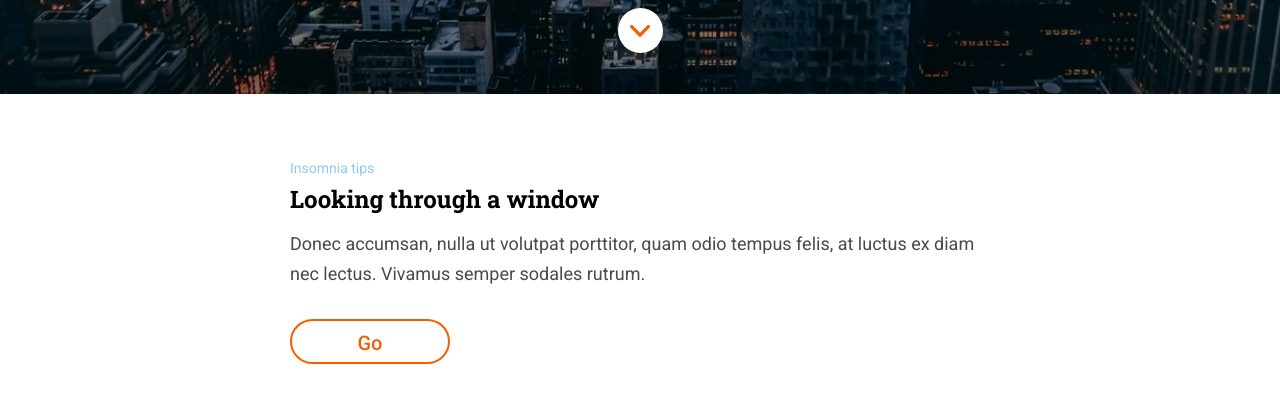
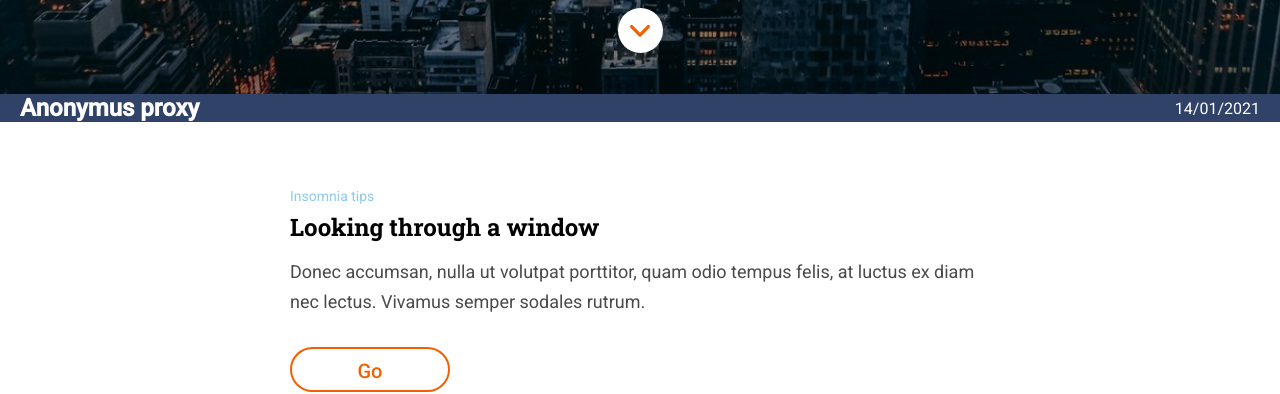
Before and after one commit to Adalab/modulo-1-evaluacion-final-NataliaMigallon, a website: page src/html/index.html in a window 1280 px wide. Shown: the part 706-1100 px from the top of the page. Drawn offline with nearby package versions, Linux system fonts and the light colour scheme; files that its build step writes are made by us from their sources; files whose address does not match are found by name.

Commit message:
Add new section

```diff
--- a/src/html/partials/main.html
+++ b/src/html/partials/main.html
@@ -1,4 +1,8 @@
 <main>
+  <section class="section3">
+    <h2 class="section3__title3">Anonymus proxy</h2>
+    <p class="section3__text3"><a href="www.tello.com">14/01/2021</a></p>
+  </section>
   <section class="section1">
       <h6 class="section1__smalltext">Insomnia tips</h5>
       <h2 class="section1__title">Looking through a window</h2>
--- a/src/scss/layout/_section1.scss
+++ b/src/scss/layout/_section1.scss
@@ -1,3 +1,28 @@
+.section3 {
+    background-color: $color_orange;
+    display: flex;
+    flex-direction: column;
+    justify-content: center;
+    align-items: center;
+    &__title3 {
+        color: $font_white;
+    }
+    &__text3 {
+        color: $font_white;
+    }
+    @media all and (min-width: 768px) {
+        background-color: #304268;
+        display: flex;
+        flex-direction: row;
+        justify-content: space-between;
+        &__title3 {
+            margin-left: 20px;
+        }
+        &__text3 {
+            margin-right: 20px;
+        }
+    }
+}
 .section1 {
     background-color: $background_white;
     display: flex;
```
